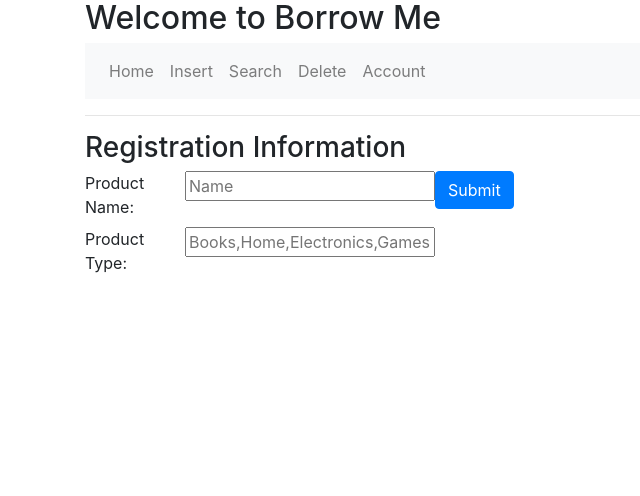
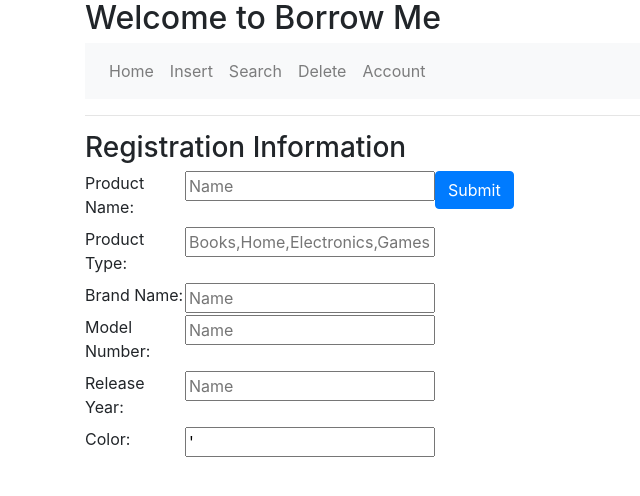
Before and after one commit to shikhar4/CS411_Project, a React (Create React App) app in the folder client/: page /insert1 in a window 1280 px wide. Shown: the top 496 px of the page, without its empty margins (0-640 px from the left). Built offline with nearby package versions, Linux system fonts and the light colour scheme.

Commit message:
fixed insert added more fields

```diff
--- a/client/src/Home.js
+++ b/client/src/Home.js
@@ -75,6 +75,7 @@ class Home extends Component {
 
        return(
            <div>
+             <h3>My Items</h3>
         <table className="table  table-hover">
         <thead>
             <tr>
--- a/client/src/insert1.js
+++ b/client/src/insert1.js
@@ -13,17 +13,26 @@ class insert1 extends Component {
     this.state = {
       productName: "",
       type: "",
-      submit: false
+      submit: false,
+      color:"'",
+      brandname:"",
+      modelNumber:"",
+      releaseYear:""
     };
     this.handleChange_productName = this.handleChange_productName.bind(this);
     this.handleChange_type = this.handleChange_type.bind(this);
+    this.handleChange_brandName = this.handleChange_brandName.bind(this);
+    this.handleChange_modelNumber = this.handleChange_modelNumber.bind(this);
+    this.handleChange_releaseYear = this.handleChange_releaseYear.bind(this);
+    this.handleChange_color = this.handleChange_color.bind(this);
+
 
 
     this.submitproduct = this.submitproduct.bind(this);
   };
   submitproduct() {
     Axios.post('http://localhost:3001/api/insert_product',
-      { userID: localStorage.getItem("user_id_global"), name: this.state.productName, type: this.state.type }).then(() => {
+      { userID: localStorage.getItem("user_id_global"), name: this.state.productName, type: this.state.type, brandName: this.state.brandname, modelNumber:this.state.modelNumber, releaseYear:this.state.releaseYear, color:this.state.color }).then(() => {
       })
   }
 
@@ -33,8 +42,11 @@ class insert1 extends Component {
         <h3>Registration Information</h3>
         <div>
           <label className="InputLabels">Product Name: </label><input type="text" value={this.state.productName} onChange={this.handleChange_productName} class="Input" placeholder="Name" />
-          <text></text>
           <label className="InputLabels">Product Type: </label><input type="text" value={this.state.type} onChange={this.handleChange_type} class="Input" placeholder="Books,Home,Electronics,Games, or Tools" />
+          <label className="InputLabels">Brand Name: </label><input type="text" value={this.state.brandname} onChange={this.handleChange_brandName} class="Input" placeholder="Name" />
+          <label className="InputLabels">Model Number: </label><input type="text" value={this.state.modelNumber} onChange={this.handleChange_modelNumber} class="Input" placeholder="Name" />
+          <label className="InputLabels">Release Year: </label><input type="text" value={this.state.releaseYear} onChange={this.handleChange_releaseYear} class="Input" placeholder="Name" />
+          <label className="InputLabels">Color: </label><input type="text" value={this.state.color} onChange={this.handleChange_color} class="Input" placeholder="Color" />
         </div>
         <div><Button onClick={this.submitproduct}>Submit</Button> </div>
       </>
@@ -49,7 +61,18 @@ class insert1 extends Component {
   handleChange_type(evt) {
     this.setState({ type: evt.target.value });
   };
-
+  handleChange_brandName(evt) {
+    this.setState({ brandname: evt.target.value });
+  };
+  handleChange_modelNumber(evt) {
+    this.setState({ modelNumber: evt.target.value });
+  };
+  handleChange_releaseYear(evt) {
+    this.setState({ releaseYear: evt.target.value });
+  };
+  handleChange_color(evt) {
+    this.setState({ color: evt.target.value });
+  };
 }
 
 export default insert1;
```
Also changed, not shown: 1 other file (tests, documents, lock files or other folders).
